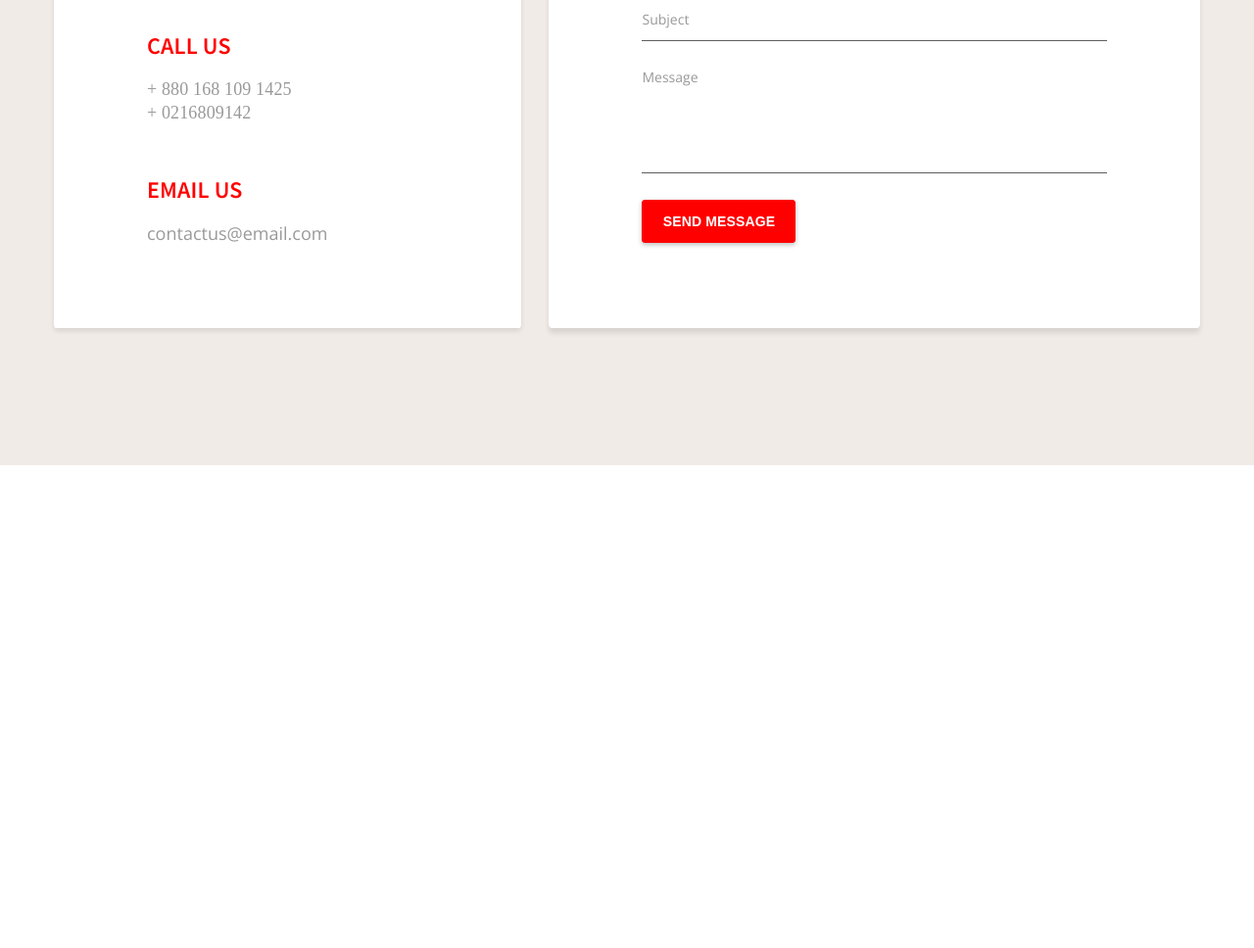
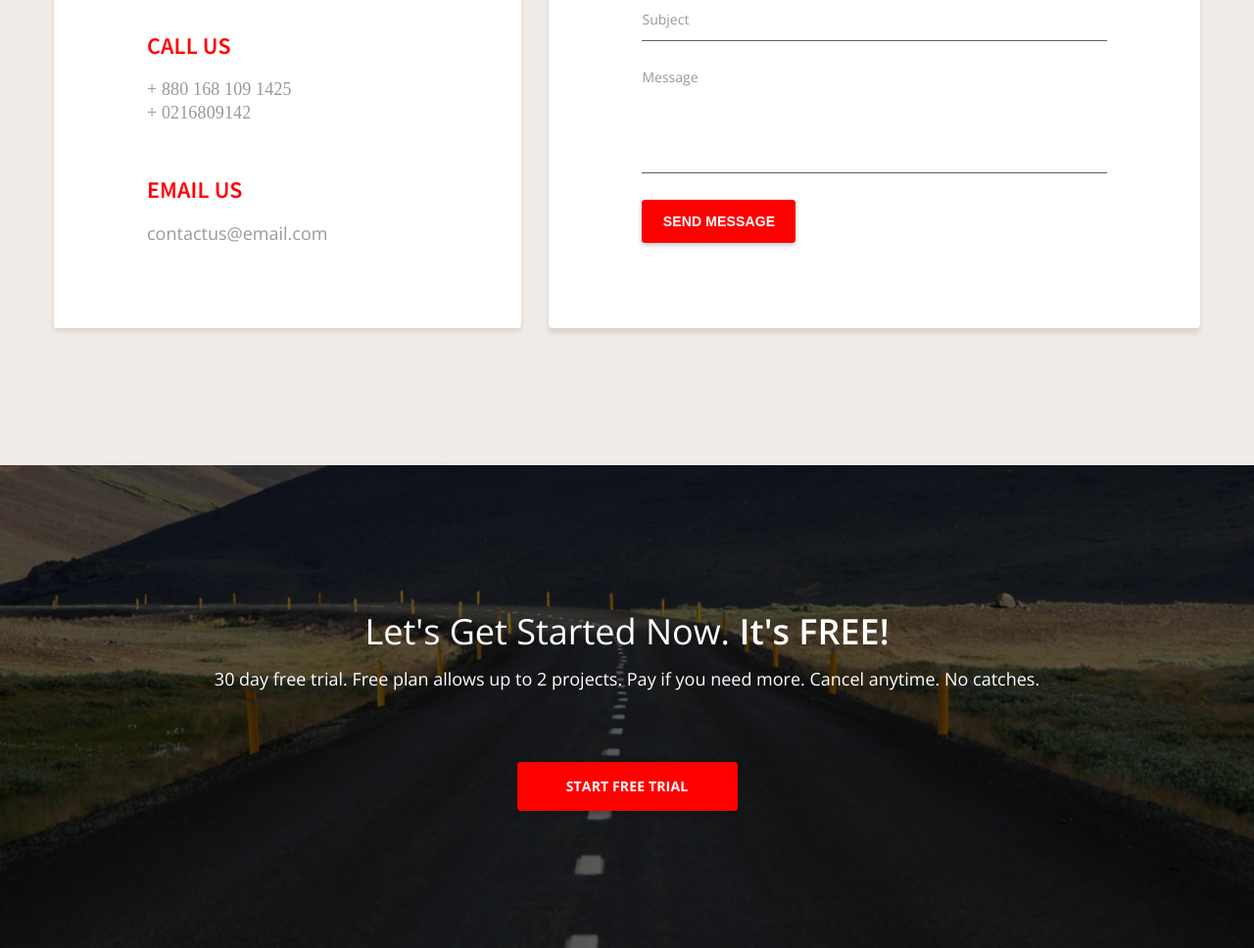
Before and after one commit to VitalGol/Bino, a website: page index.html in a window 1280 px wide. Shown: the part 9858-10826 px from the top of the page at 98% size. Before the commit the page ends 10333 px from the top, so only its background shows below. Drawn offline with nearby package versions, Linux system fonts and the light colour scheme; files that its build step writes are made by us from their sources; files whose address does not match are found by name.

Commit message:
add section free and adaptation for devices

```diff
--- a/index.html
+++ b/index.html
@@ -126,8 +126,8 @@
             containing Lorem Ipsum passages, and more recently with desktop
             publishing software like Aldus PageMaker including versions of Lorem
             Ipsum.
-          </p>
-          <a href="#">BROWSE OUR WORK</a>
+					</p>
+									<a href="#">BROWSE OUR WORK</a>
         </div>
       </section>
       <section class="service">
@@ -634,7 +634,15 @@
             </div>
           </div>
         </div>
-      </section>
+			</section>
+			<section class="free">
+				<div class="free__wrap wrap">
+					<p class="free__title">Let's Get Started Now. <span>It's FREE!</span></p>
+					<p>30 day free trial. Free plan allows up to 2 projects. Pay if you need more. Cancel anytime. No catches.</p>
+<a href="#" class="free__btn">start free trial</a>
+				</div>
+
+			</section>
     </div>
   </body>
 </html>
--- /dev/null
+++ b/scss/blocks/free.scss
@@ -0,0 +1,44 @@
+.free {
+  background: url("../img/free-bg.jpg") center no-repeat;
+  background-size: cover;
+  padding: 140px 0;
+  text-align: center;
+  position: relative;
+  &::after {
+    content: "";
+    width: 100%;
+    height: 100%;
+    position: absolute;
+    top: 0;
+    left: 0;
+    background-color: rgba(0, 0, 0, 0.6);
+    z-index: 1;
+  }
+  .free__wrap {
+    position: relative;
+    z-index: 2;
+  }
+  p {
+    font-size: 18px;
+    line-height: 36px;
+    color: $white;
+    margin: 12px 0;
+    span {
+      font-weight: 600;
+    }
+  }
+  .free__title {
+    font-size: 36px;
+  }
+  .free__btn {
+    @include btn() {
+      margin-top: 55px;
+    }
+  }
+}
+
+@media (max-width: 980px) {
+  .free {
+    padding: 50px 0;
+  }
+}
--- a/scss/blocks/history.scss
+++ b/scss/blocks/history.scss
@@ -57,6 +57,7 @@
 			flex-basis: calc(100% - 43.2% - 25px);
 		}
 	}
+
 }
 
 @media (max-width: 680px) {
--- a/scss/style.scss
+++ b/scss/style.scss
@@ -21,3 +21,4 @@
 @import "blocks/integration.scss";
 @import "blocks/blog.scss";
 @import "blocks/keep.scss";
+@import "blocks/free.scss";
```
Also changed, not shown: build/css/style.css, build/index.html.
